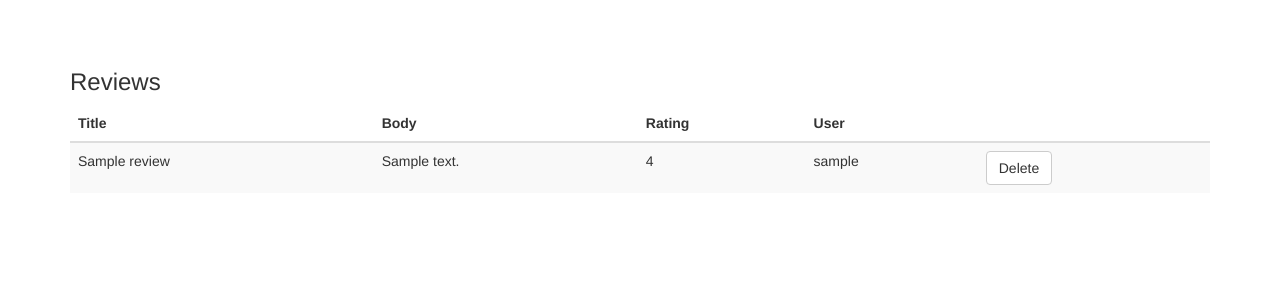
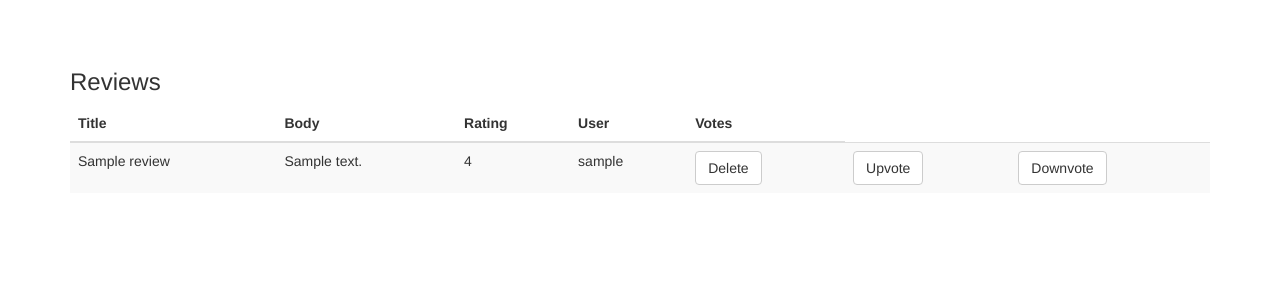
Before and after one commit to janedlene/FaceBooze, a Django app: template app/templates/recipeDetails.html in a window 1280 px wide. Shown: the part 51-351 px from the top of the page. Run offline with Django 3.2, Linux system fonts and the light colour scheme; the template is opened without the code that fills it: most values are stand-ins (such as "Sample title", 1, 10 or a date in 2020); some libraries are stand-ins or nearby versions.

Commit message:
votes html

```diff
--- a/app/templates/recipeDetails.html
+++ b/app/templates/recipeDetails.html
@@ -59,7 +59,7 @@
         <th>Body</th>
         <th>Rating</th>
         <th>User</th>
-        <th></th>
+        <th>Votes</th>
       </tr>
     </thead>
     <tbody>
@@ -70,6 +70,8 @@
 				<td>{{review.rating}}</td>
 				<td>{{ review.username }}</td>
 				<td><a href="{% url 'delete-review' review.review_id %}" class="btn btn-default">Delete</a></td>
+				<td><a href="{% url 'review-upvote' %}" class="btn btn-default">Upvote</a></td>
+				<td><a href="{% url 'review-downvote' %}" class="btn btn-default">Downvote</a></td>
 			</tr>
 
 		{% endfor %}
```
